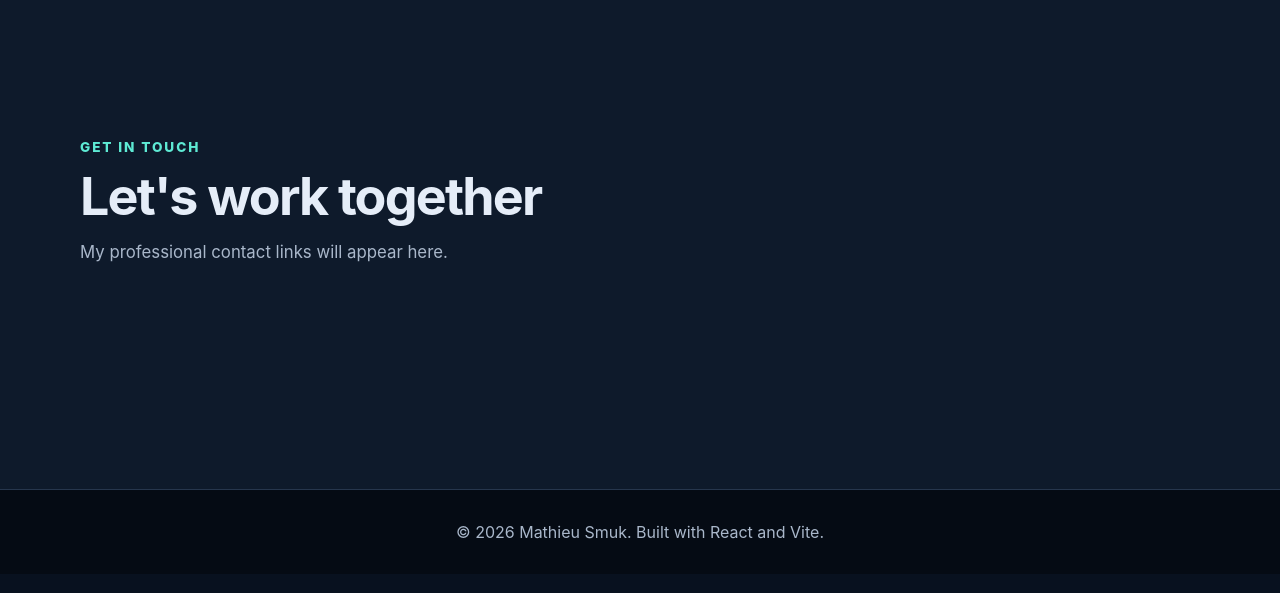
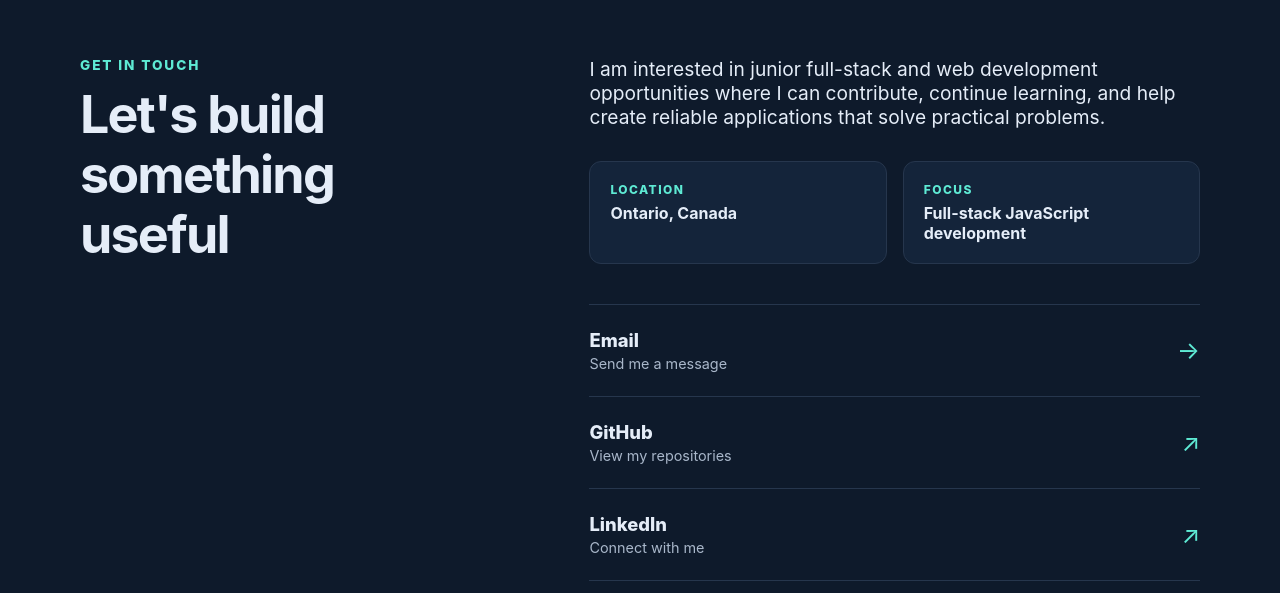
Before and after one commit to MathieuSmuk/html-portfolio, a React (Vite) app: page / in a window 1280 px wide. Shown: the part 6027-6620 px from the top of the page. Built offline with nearby package versions, Linux system fonts and the light colour scheme.

Commit message:
Add professional Contact section

```diff
--- a/src/App.jsx
+++ b/src/App.jsx
@@ -1,3 +1,4 @@
+import Contact from "./sections/Contact.jsx";
 import Footer from "./components/Footer.jsx";
 import Navbar from "./components/Navbar.jsx";
 import About from "./sections/About.jsx";
@@ -26,15 +27,7 @@ function App() {
 
         <ExperienceEducation />
 
-        <section className="section section-muted" id="contact">
-          <div className="container">
-            <p className="section-label">Get in touch</p>
-            <h2>Let&apos;s work together</h2>
-            <p className="section-placeholder">
-              My professional contact links will appear here.
-            </p>
-          </div>
-        </section>
+        <Contact />
       </main>
 
       <Footer />
--- /dev/null
+++ b/src/components/ContactLink.jsx
@@ -0,0 +1,24 @@
+function ContactLink({ link }) {
+  const { label, value, href, external, download } = link;
+
+  return (
+    <a
+      className="contact-link"
+      href={href}
+      target={external ? "_blank" : undefined}
+      rel={external ? "noreferrer" : undefined}
+      download={download || undefined}
+    >
+      <span className="contact-link-text">
+        <span className="contact-link-label">{label}</span>
+        <span className="contact-link-value">{value}</span>
+      </span>
+
+      <span className="contact-link-arrow" aria-hidden="true">
+        {external ? "↗" : "→"}
+      </span>
+    </a>
+  );
+}
+
+export default ContactLink;
--- /dev/null
+++ b/src/data/contact.js
@@ -0,0 +1,33 @@
+const contactLinks = [
+  {
+    id: "email",
+    label: "Email",
+    value: "Send me a message",
+    href: "mailto:mathieu.smuk@hotmail.com",
+    external: false,
+  },
+  {
+    id: "github",
+    label: "GitHub",
+    value: "View my repositories",
+    href: "https://github.com/MathieuSmuk",
+    external: true,
+  },
+  {
+    id: "linkedin",
+    label: "LinkedIn",
+    value: "Connect with me",
+    href: "https://ca.linkedin.com/in/mathieu-smuk-b5027a183",
+    external: true,
+  },
+  {
+    id: "resume",
+    label: "Résumé",
+    value: "Download my résumé",
+    href: "",
+    external: false,
+    download: true,
+  },
+];
+
+export default contactLinks;
--- /dev/null
+++ b/src/sections/Contact.jsx
@@ -0,0 +1,45 @@
+import ContactLink from "../components/ContactLink.jsx";
+import contactLinks from "../data/contact.js";
+
+function Contact() {
+  const availableLinks = contactLinks.filter((link) => link.href);
+
+  return (
+    <section className="section section-muted contact-section" id="contact">
+      <div className="container contact-grid">
+        <div className="contact-heading">
+          <p className="section-label">Get in touch</p>
+          <h2>Let&apos;s build something useful</h2>
+        </div>
+
+        <div className="contact-content">
+          <p className="contact-introduction">
+            I am interested in junior full-stack and web development
+            opportunities where I can contribute, continue learning, and help
+            create reliable applications that solve practical problems.
+          </p>
+
+          <dl className="contact-details">
+            <div>
+              <dt>Location</dt>
+              <dd>Ontario, Canada</dd>
+            </div>
+
+            <div>
+              <dt>Focus</dt>
+              <dd>Full-stack JavaScript development</dd>
+            </div>
+          </dl>
+
+          <div className="contact-link-list">
+            {availableLinks.map((link) => (
+              <ContactLink key={link.id} link={link} />
+            ))}
+          </div>
+        </div>
+      </div>
+    </section>
+  );
+}
+
+export default Contact;
--- a/src/styles/index.css
+++ b/src/styles/index.css
@@ -669,6 +669,115 @@ h2 {
   content: "•";
 }
 
+.contact-section {
+  min-height: auto;
+}
+
+.contact-grid {
+  display: grid;
+  grid-template-columns: minmax(0, 0.8fr) minmax(0, 1.2fr);
+  gap: clamp(3rem, 8vw, 7rem);
+  align-items: start;
+}
+
+.contact-heading {
+  position: sticky;
+  top: 8rem;
+}
+
+.contact-heading h2 {
+  max-width: 11ch;
+}
+
+.contact-content {
+  min-width: 0;
+}
+
+.contact-introduction {
+  max-width: 58ch;
+  margin-bottom: 2rem;
+  color: var(--color-text);
+  font-size: 1.2rem;
+}
+
+.contact-details {
+  display: grid;
+  grid-template-columns: repeat(2, minmax(0, 1fr));
+  gap: 1rem;
+  margin: 0 0 2.5rem;
+}
+
+.contact-details div {
+  padding: 1.25rem;
+  background: var(--color-surface-light);
+  border: 1px solid var(--color-border);
+  border-radius: var(--border-radius);
+}
+
+.contact-details dt {
+  margin-bottom: 0.35rem;
+  color: var(--color-accent);
+  font-size: 0.75rem;
+  font-weight: 800;
+  letter-spacing: 0.12em;
+  text-transform: uppercase;
+}
+
+.contact-details dd {
+  margin: 0;
+  color: var(--color-text);
+  font-weight: 700;
+}
+
+.contact-link-list {
+  display: grid;
+  border-top: 1px solid var(--color-border);
+}
+
+.contact-link {
+  display: flex;
+  align-items: center;
+  justify-content: space-between;
+  gap: 2rem;
+  padding-block: 1.5rem;
+  border-bottom: 1px solid var(--color-border);
+  text-decoration: none;
+  transition:
+    color var(--transition),
+    padding-inline var(--transition);
+}
+
+.contact-link:hover {
+  padding-inline: 0.75rem;
+  color: var(--color-accent);
+}
+
+.contact-link-text {
+  display: grid;
+  gap: 0.25rem;
+}
+
+.contact-link-label {
+  color: var(--color-text);
+  font-size: 1.15rem;
+  font-weight: 800;
+}
+
+.contact-link-value {
+  color: var(--color-text-muted);
+  font-size: 0.9rem;
+}
+
+.contact-link-arrow {
+  color: var(--color-accent);
+  font-size: 1.5rem;
+  transition: transform var(--transition);
+}
+
+.contact-link:hover .contact-link-arrow {
+  transform: translate(0.2rem, -0.2rem);
+}
+
 .site-footer {
   padding-block: 2rem;
   color: var(--color-text-muted);
@@ -754,6 +863,19 @@ h2 {
     grid-template-columns: 1fr;
     gap: 3rem;
   }
+
+  .contact-grid {
+    grid-template-columns: 1fr;
+    gap: 2.5rem;
+  }
+
+  .contact-heading {
+    position: static;
+  }
+
+  .contact-heading h2 {
+    max-width: 16ch;
+  }
 }
 
 @media (max-width: 480px) {
@@ -778,6 +900,14 @@ h2 {
     grid-template-columns: 1fr;
     gap: 0.75rem;
   }
+
+  .contact-details {
+    grid-template-columns: 1fr;
+  }
+
+  .contact-link {
+    gap: 1rem;
+  }
 }
 
 @media (prefers-reduced-motion: reduce) {
```
